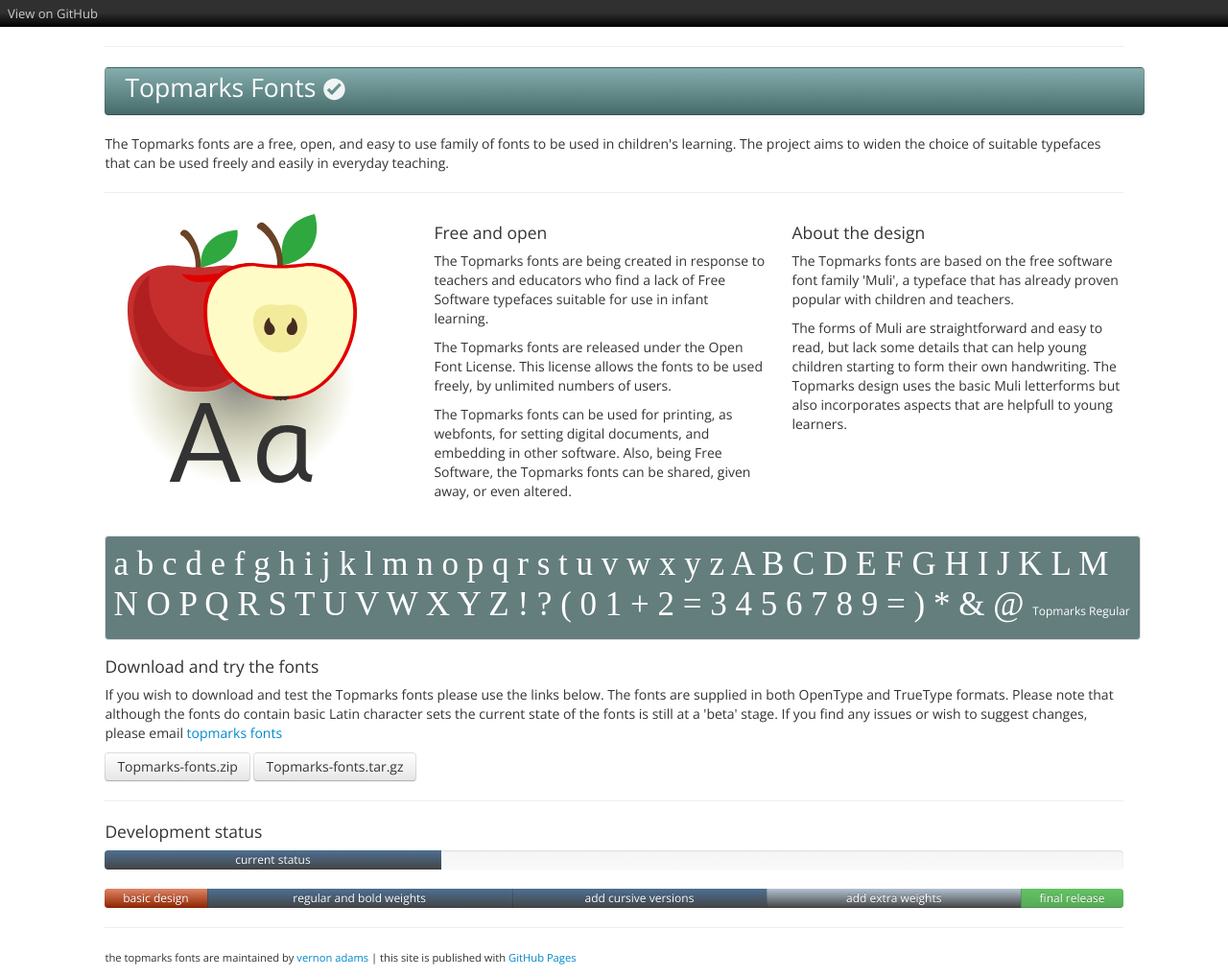
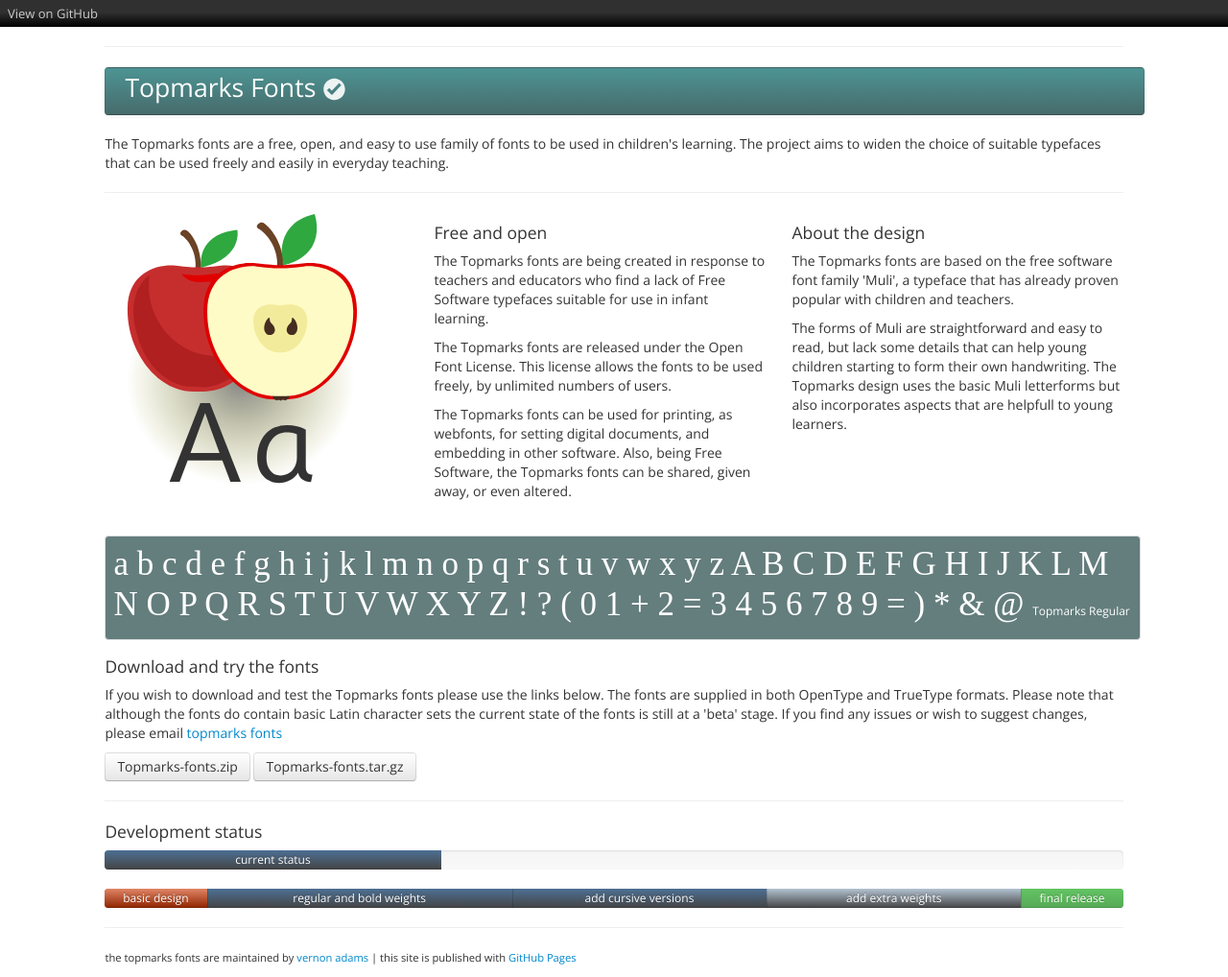
Before and after one commit to vernnobile/topmarks, a Jekyll site: the page built from index.html, in a window 1280 px wide. Shown: the whole page at 96% size. Built offline with Jekyll 4.4.1, drawn with Linux system fonts in a browser that asks for light colours; some web fonts are replaced.

Commit message:
Update stylesheet.css

```diff
--- a/stylesheets/stylesheet.css
+++ b/stylesheets/stylesheet.css
@@ -56,11 +56,11 @@
 .navbar {
 	margin-top:20px;
 background-color: #476B6B;
-background-image: -moz-linear-gradient(top, #85ADAD, #476B6B);
-background-image: -webkit-gradient(linear, 0 0, 0 100%, from(#85ADAD), to(#476B6B));
-background-image: -webkit-linear-gradient(top, #85ADAD, #476B6B);
-background-image: -o-linear-gradient(top, #85ADAD, #476B6B);
-background-image: linear-gradient(to bottom, #85ADAD, #476B6B);
+background-image: -moz-linear-gradient(top, #4D9494, #476B6B);
+background-image: -webkit-gradient(linear, 0 0, 0 100%, from(#4D9494), to(#476B6B));
+background-image: -webkit-linear-gradient(top, #4D9494, #476B6B);
+background-image: -o-linear-gradient(top, #4D9494, #476B6B);
+background-image: linear-gradient(to bottom, #4D9494, #476B6B);
 background-repeat: repeat-x;
   border:1px solid #476B6B;
   border-bottom-left-radius:4px;
```
